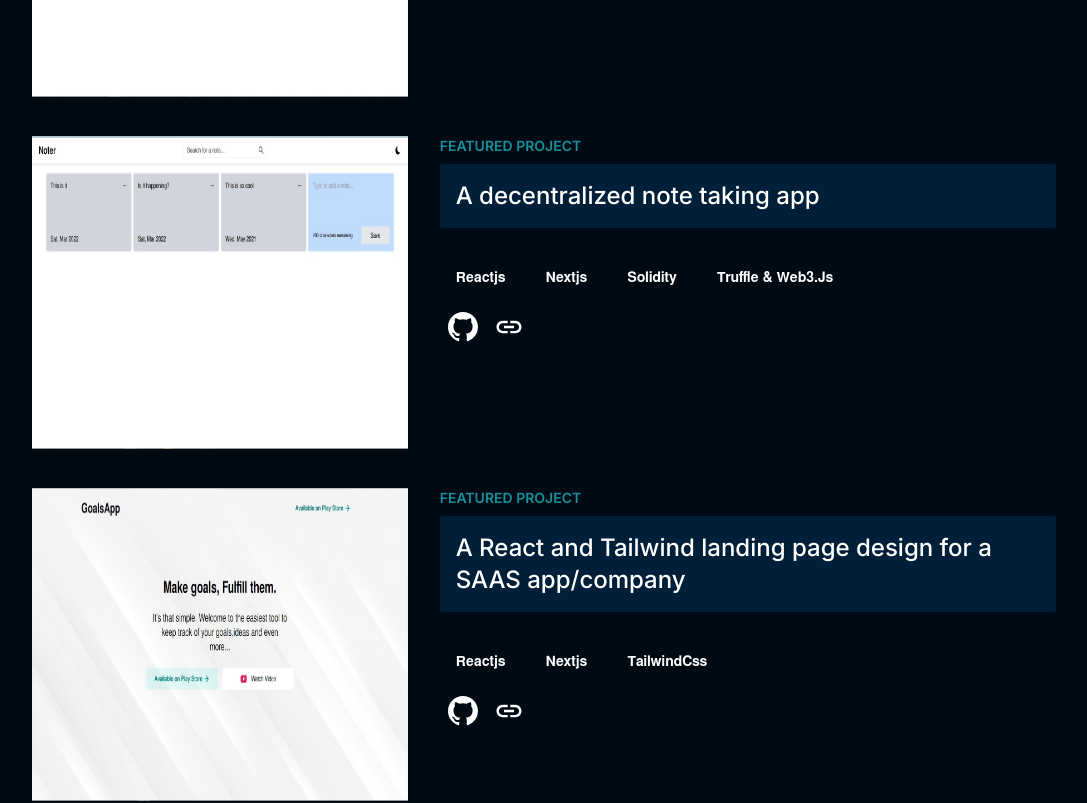
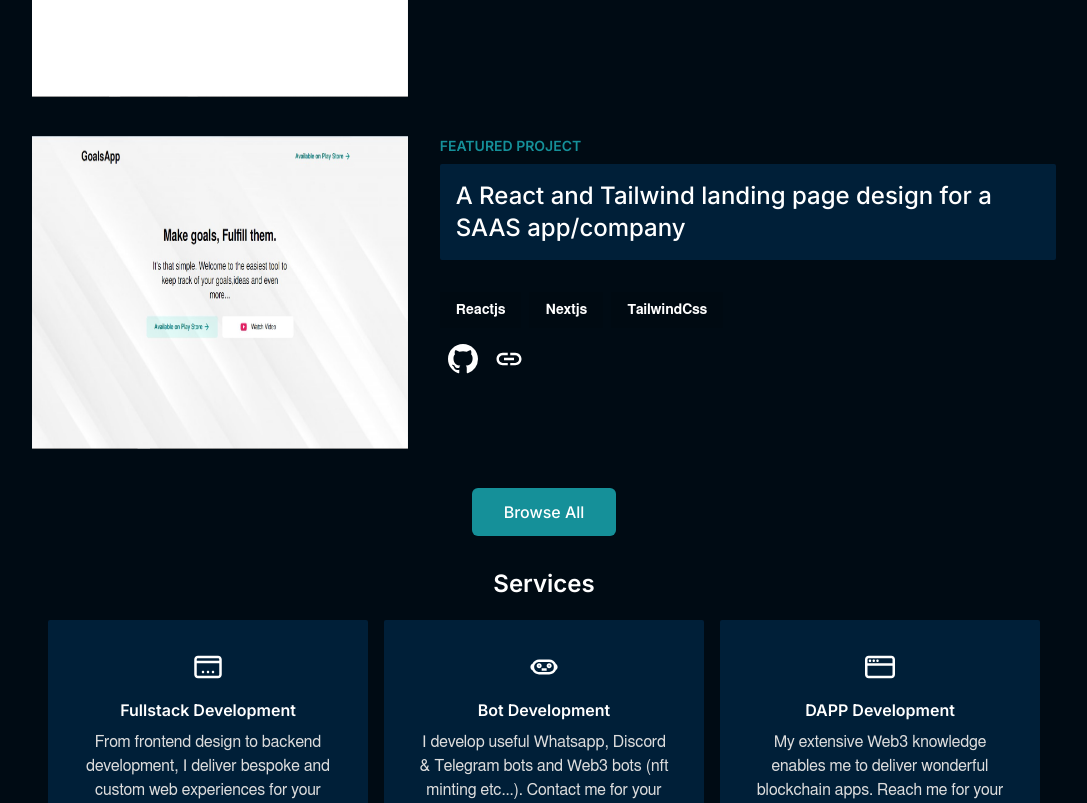
Before and after one commit to francisamidu/next-portfolio, a Next.js app: page / in a window 1280 px wide. Shown: the part 1100-1903 px from the top of the page, without its empty margins (96-1183 px from the left). Built offline with nearby package versions, Linux system fonts and the light colour scheme; a web font is replaced by a local one.

Commit message:
Removed note-app from production

```diff
--- a/contexts/ProjectsContext.tsx
+++ b/contexts/ProjectsContext.tsx
@@ -187,32 +187,32 @@ const ProjectContextProvider = ({ children }) => {
     //   url: "http://furnistore-client.herokuapp.com",
     //   year: 2021,
     // },
-    {
-      id: uid(),
-      image: "/note-app.jpg",
-      title: "A decentralized note taking app",
-      tags: [
-        {
-          id: uid(),
-          text: "Reactjs",
-        },
-        {
-          id: uid(),
-          text: "Nextjs",
-        },
-        {
-          id: uid(),
-          text: "Solidity",
-        },
-        {
-          id: uid(),
-          text: "Truffle & Web3.js",
-        },
-      ],
-      github: "https://github.com/francisamidu/note-app",
-      url: "https://noter-react-app.netlify.app/",
-      year: 2021,
-    },
+    // {
+    //   id: uid(),
+    //   image: "/note-app.jpg",
+    //   title: "A decentralized note taking app",
+    //   tags: [
+    //     {
+    //       id: uid(),
+    //       text: "Reactjs",
+    //     },
+    //     {
+    //       id: uid(),
+    //       text: "Nextjs",
+    //     },
+    //     {
+    //       id: uid(),
+    //       text: "Solidity",
+    //     },
+    //     {
+    //       id: uid(),
+    //       text: "Truffle & Web3.js",
+    //     },
+    //   ],
+    //   github: "https://github.com/francisamidu/note-app",
+    //   url: "https://note-app-web3.netlify.app/",
+    //   year: 2021,
+    // },
     {
       id: uid(),
       image: "/goalsapp.jpg",
```
